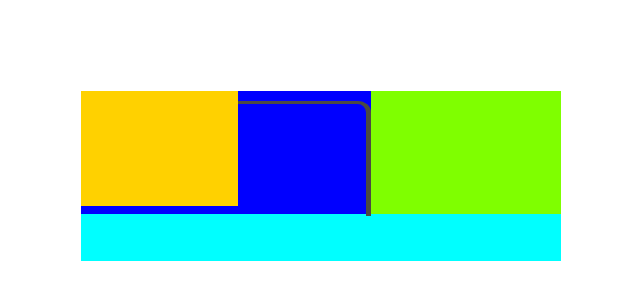
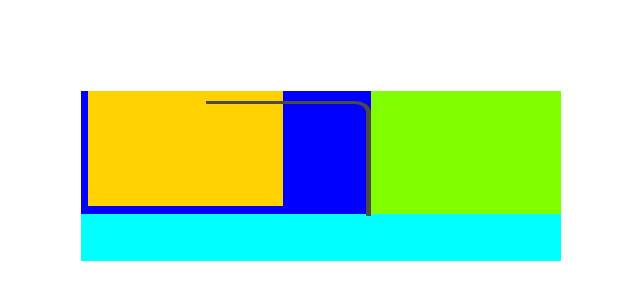
Before and after one commit to jeihcio/camion-meli-css, a plain HTML site: page index.html in a window 1280 px wide. Shown: the part 224-524 px from the top of the page, without its empty margins (319-959 px from the left). Drawn offline with Linux system fonts and the light colour scheme.

Commit message:
Consertando a carroceria

```diff
--- a/css/truck.scss
+++ b/css/truck.scss
@@ -14,19 +14,19 @@ $color-line: #4c4a43;
             background-color: blue;
             width: 290px;
             height: 100%;
-            display: flex;
-            flex-direction: row;
             .cart-trunk {
+                position: relative;
                 background-color: $backgrond-color-truck;
                 width: 195px;
                 height: 115px;
+                left: 7px;
             }
             .cart-line {
                 position: relative;
                 width: 165px;
                 height: 115px;
-                top: 10px;
-                // left: 125px;
+                top: -105px;
+                left: 125px;
                 border-style: solid;
                 border-color: $color-line;
                 border-top-width: 3px;
```
Also changed, not shown: css/truck.css, 1 other file.
